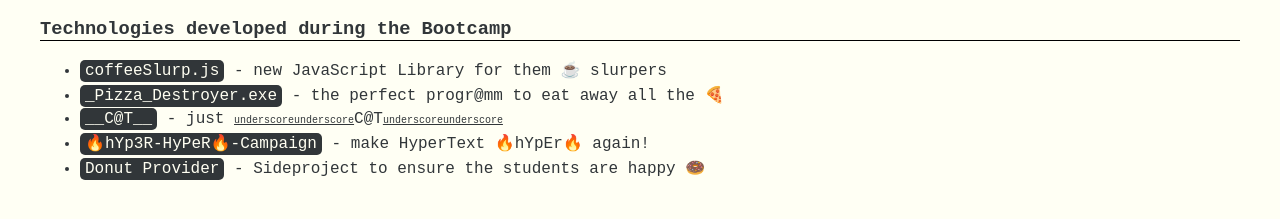
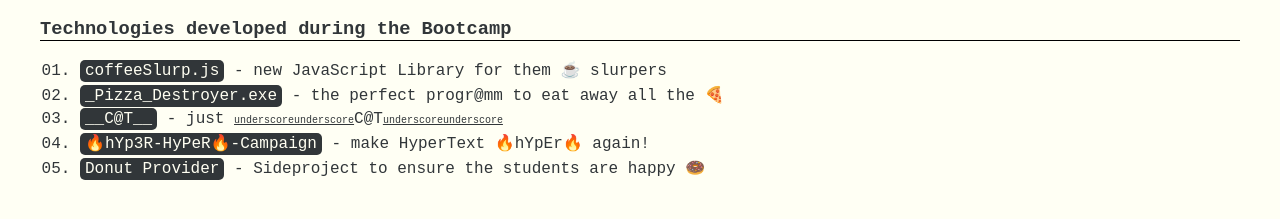
Before and after one commit to valeriakori/html_and_css, a plain HTML site: page wednesday/project/index.html in a window 1280 px wide. Shown: the part 219-438 px from the top of the page. Drawn offline with Linux system fonts and the light colour scheme.

Commit message:
change bullet points

```diff
--- a/wednesday/project/index.html
+++ b/wednesday/project/index.html
@@ -35,7 +35,7 @@
       }
       ul.technologie-list {
         /*Let's make the bullet points cooler!!*/
-        /* list-style-type: decimal-leading-zero; */
+        list-style-type: decimal-leading-zero;
       }
       .technologie-list li {
         margin-bottom: 5px;
```
